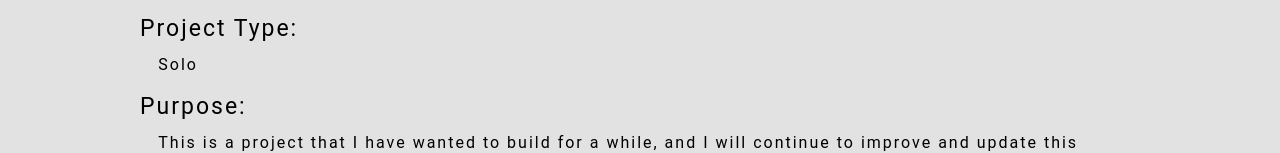
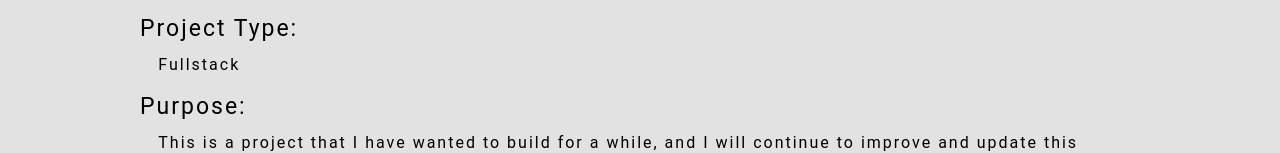
Before and after one commit to atonymartin20/Portfolio, a React (Create React App) app: page /projectInfoPages/BaseballProject in a window 1280 px wide. Shown: the part 188-341 px from the top of the page. Built offline with nearby package versions, Linux system fonts and the light colour scheme; a web font is replaced by a local one.

Commit message:
Renamed Fullstack Projects

```diff
--- a/src/Components/Projects/projectInfoPages/BaseballProject.js
+++ b/src/Components/Projects/projectInfoPages/BaseballProject.js
@@ -52,7 +52,7 @@ class BaseballProject extends React.Component {
                     <div className={classes.projectsInsideDiv}>
                         <h1>Baseball Project</h1>
                         <p className={classes.stack}>Project Type:</p>
-                        <p className={classes.insideText}>&emsp;Solo</p>
+                        <p className={classes.insideText}>&emsp;Fullstack</p>
 
                         <p className={classes.stack}>Purpose:</p>
                         <p className={classes.insideText}>&emsp;This is a project that I have wanted to build for a while, and I will continue to improve and update this project.  I designed this project to combine the information that I use from baseball statistical website Baseball Reference, Fangraphs, and Baseball Savant into one quick website.  This allows a user to quickly see how a player's traits have changed over the past four seasons.</p>
--- a/src/Components/Projects/projectInfoPages/ContactsApp.js
+++ b/src/Components/Projects/projectInfoPages/ContactsApp.js
@@ -52,7 +52,7 @@ class ContactsApp extends React.Component {
                     <div className={classes.projectsInsideDiv}>
                         <h1>ContactsApp</h1>
                         <p className={classes.stack}>Project Type:</p>
-                        <p className={classes.insideText}>&emsp;Solo</p>
+                        <p className={classes.insideText}>&emsp;Fullstack</p>
 
                         <p className={classes.stack}>Purpose:</p>
                         <p className={classes.insideText}>&emsp;This was a demo project that I built continuing to improve my knowledge and understanding of ContextAPI.  I also wanted to refresh my backend skillset by building a backend database that had all of the CRUD functions.  This was also my first time building a PostgresQL database.</p>
```
